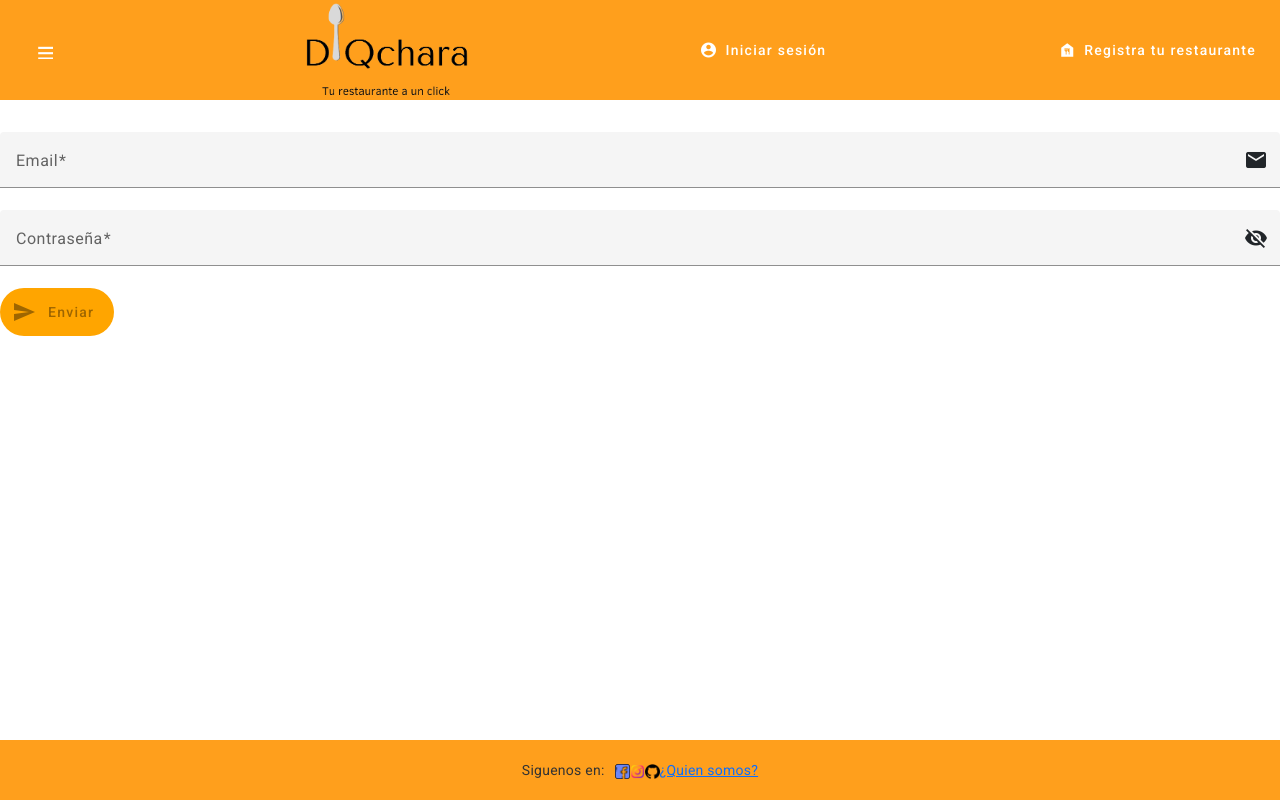
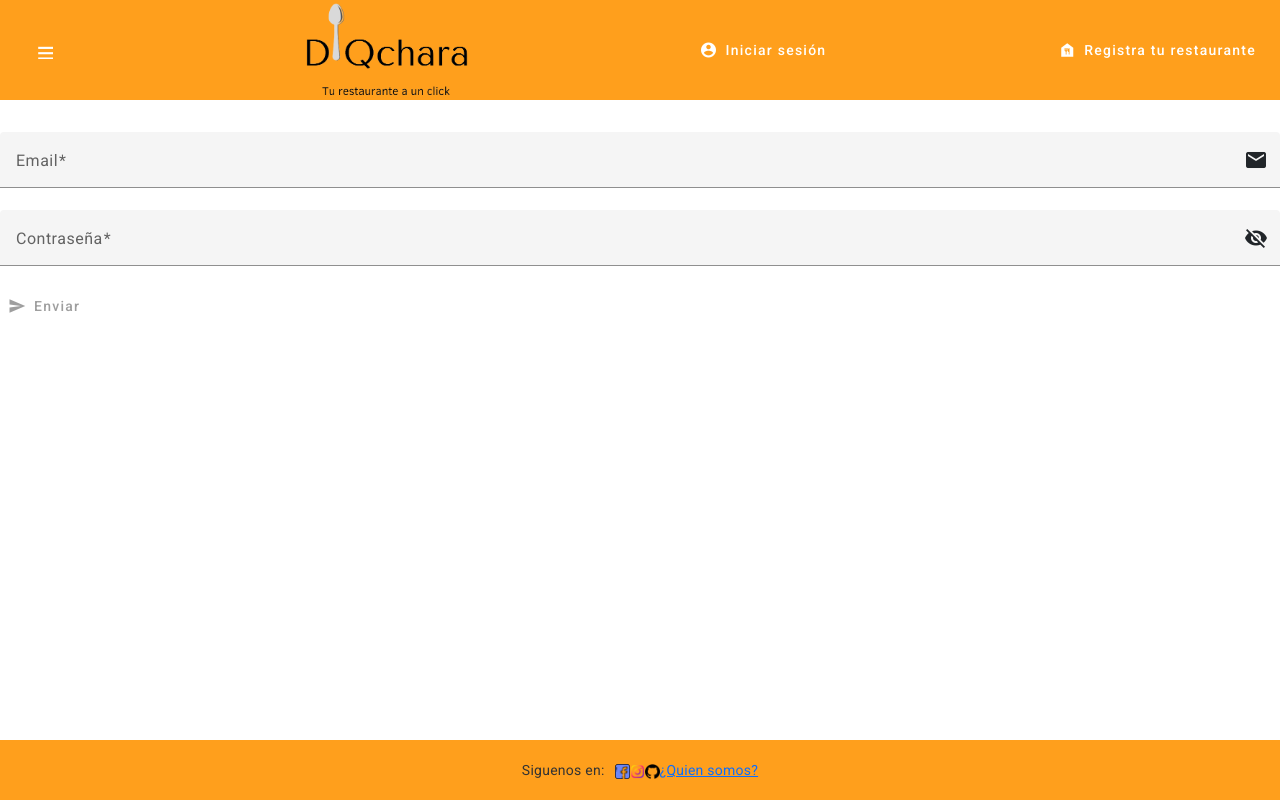
Before and after one commit to gloriafercu/proyecto5_angular_DQchara, an Angular app in the folder frontend/: page /users in a window 1280 px wide. Built offline with nearby package versions, Linux system fonts and the light colour scheme.

Commit message:
Modificaciones login y register en html

```diff
--- a/frontend/src/app/users/user-login/user-login.component.html
+++ b/frontend/src/app/users/user-login/user-login.component.html
@@ -44,7 +44,7 @@
         </mat-error>
     </mat-form-field>
 
-    <button mat-fab extended type="submit" [disabled]="userLoginForm.invalid" class="button">
+    <button mat-button diable extended type="submit" [disabled]="userLoginForm.invalid" class="button-submit">
         <mat-icon>send</mat-icon>
         Enviar
     </button>
--- a/frontend/src/app/users/user-register/user-register.component.html
+++ b/frontend/src/app/users/user-register/user-register.component.html
@@ -89,7 +89,7 @@
     </div>
 
     <div>
-        <button mat-fab extended type="submit" [disabled]="registerForm.invalid">
+        <button mat-button diable extended type="submit" [disabled]="registerForm.invalid" class="button-submit">
             <mat-icon>send</mat-icon>
             Enviar
         </button>
--- a/frontend/src/app/users/user-register/user-register.component.ts
+++ b/frontend/src/app/users/user-register/user-register.component.ts
@@ -12,7 +12,7 @@ import { ActivatedRoute, Router } from '@angular/router';
 export class UserRegisterComponent implements OnInit {
   hide = true;
   checked = false;
-  user:IUser|undefined
+  user: IUser | undefined
 
   registerForm = new FormGroup({
     firstName: new FormControl('', [Validators.required]),
```
Also changed, not shown: frontend/src/app/users/users.module.ts (+5 -5 lines).
